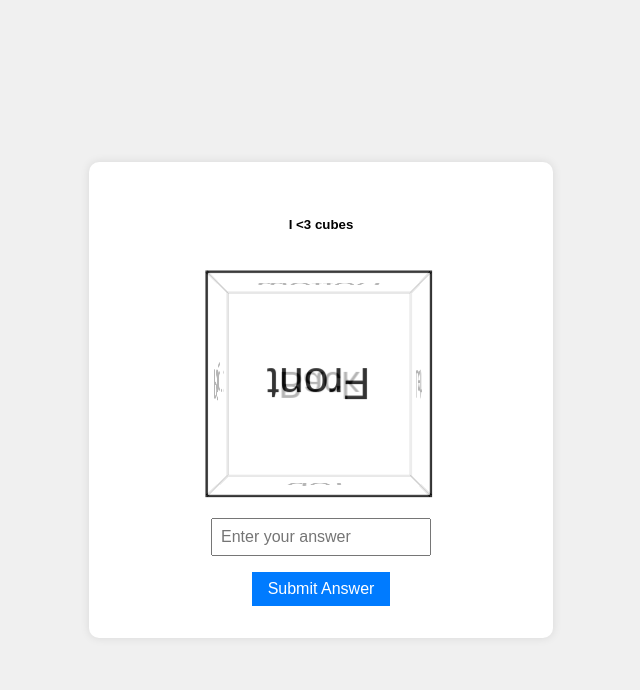
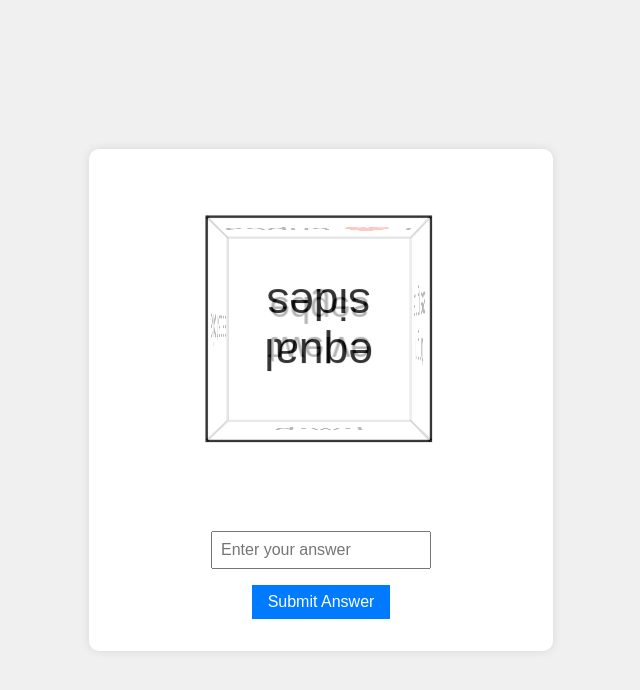
Before and after one commit to AustralianSynchrotron/openday-scavenger, a plain HTML site: page openday_scavenger/puzzles/cube/static/index.html in a window 1280 px wide. Shown: the whole page, without its empty margins (319-959 px from the left). Drawn offline with Linux system fonts and the light colour scheme.

Commit message:
finalised webpage

```diff
--- a/openday_scavenger/puzzles/cube/static/index.html
+++ b/openday_scavenger/puzzles/cube/static/index.html
@@ -31,6 +31,8 @@
             width: 200px;
             height: 200px;
             margin: 2rem auto;
+            margin-bottom: 100px;
+            margin-top: 50px;
             position: relative;
             perspective: 1000px;
         }
@@ -87,16 +89,15 @@
 </head>
 <body>
     <div class="container">
-        <h5>I &lt;3 cubes</h5>
         <form action="/submission" method="POST" enctype="multipart/form-data">
             <div class="cube-container">
                 <div class="cube">
-                    <div class="cube__face cube__face--front">Front</div>
-                    <div class="cube__face cube__face--back">Back</div>
-                    <div class="cube__face cube__face--right">Right</div>
-                    <div class="cube__face cube__face--left">Left</div>
-                    <div class="cube__face cube__face--top">Top</div>
-                    <div class="cube__face cube__face--bottom">Bottom</div>
+                    <div class="cube__face cube__face--front">equal sides</div>
+                    <div class="cube__face cube__face--back">twelve edges</div>
+                    <div class="cube__face cube__face--right">six faces</div>
+                    <div class="cube__face cube__face--left">right angles</div>
+                    <div class="cube__face cube__face--top">l*w*h</div>
+                    <div class="cube__face cube__face--bottom">I ❤️ cubes</div>
                 </div>
             </div>
             <input type="hidden" name="visitor" id="visitor" value="{{ visitor_uid }}">
```
Also changed, not shown: 2 other files.
